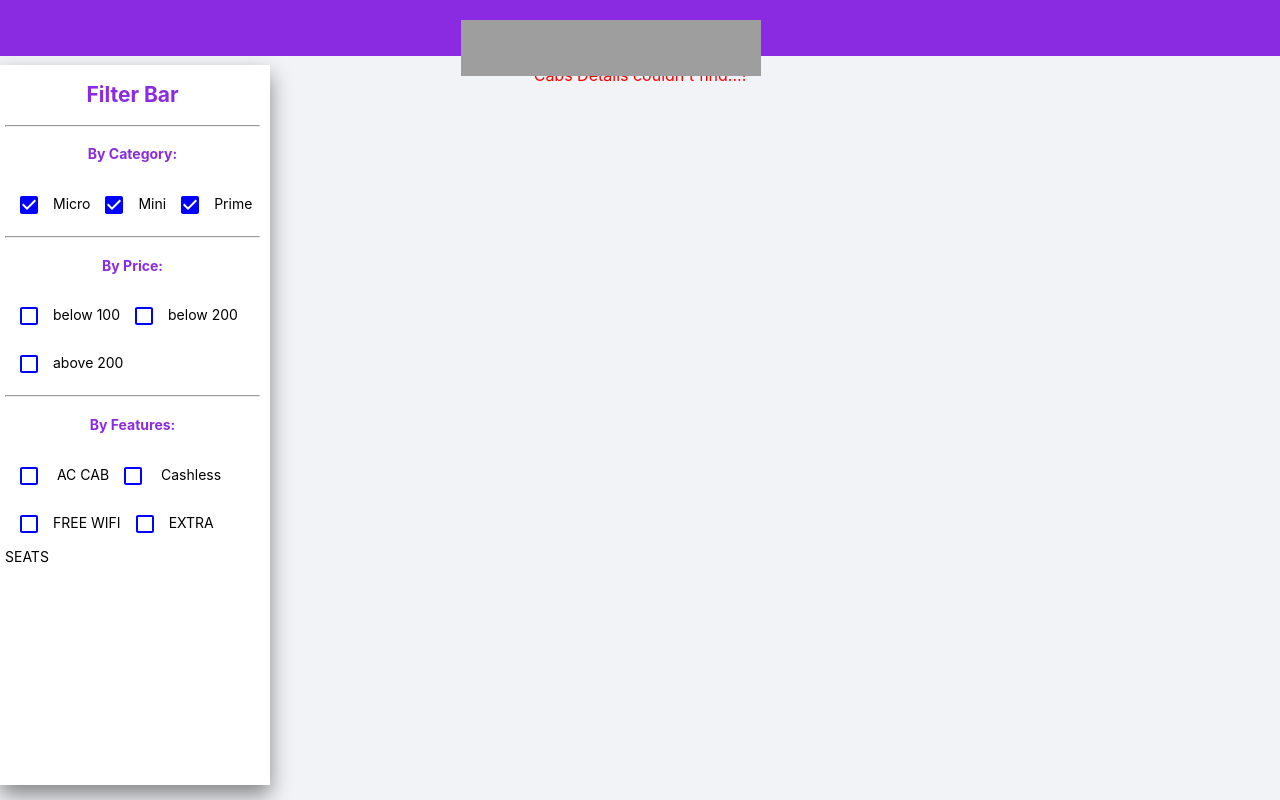
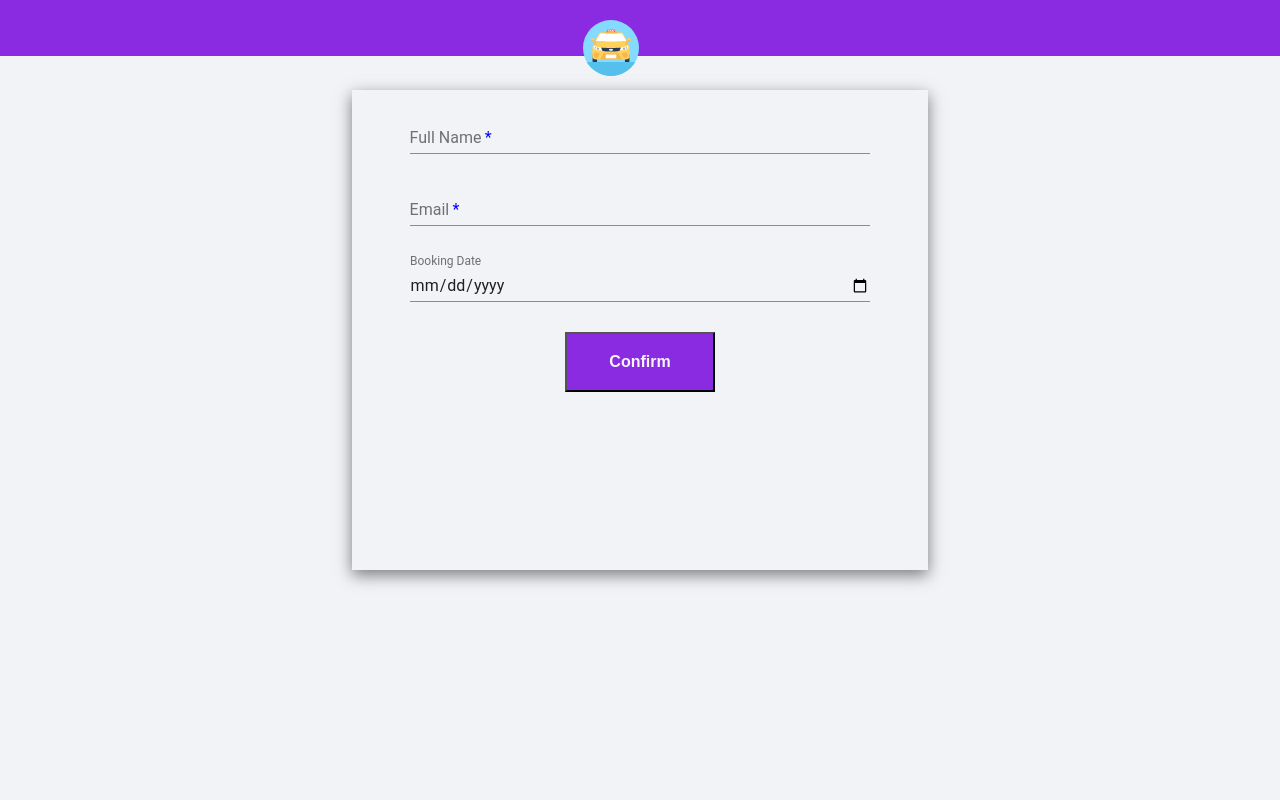
Before and after one commit to susanta96/ReactApp-cab, a React (Create React App) app in the folder client/: page /contact in a window 1280 px wide. Built offline with nearby package versions, Linux system fonts and the light colour scheme; no server answers; grey boxes are pictures that could not be loaded.

Commit message:
react router added and added contact page with query params

```diff
--- a/client/package.json
+++ b/client/package.json
@@ -9,6 +9,7 @@
     "prop-types": "^15.6.2",
     "react": "^16.7.0",
     "react-dom": "^16.7.0",
+    "react-router-dom": "^4.3.1",
     "react-scripts": "2.1.3"
   },
   "scripts": {
--- a/client/src/App.js
+++ b/client/src/App.js
@@ -1,16 +1,19 @@
 import React, { Component } from 'react';
 import Layout from './components/Layout/Layout';
+import { Route, Switch } from 'react-router-dom';
 import CabShowcase from './containers/CabShowcase/CabShowcase';
-
+import ContactPage from './containers/ContactPage/ContactPage';
 class App extends Component {
 
   render() {
     return (
       <div>
         <Layout>
-          <CabShowcase />
+          <Switch>
+            <Route path="/contact" component ={ContactPage} />
+            <Route path="/" component ={CabShowcase} />
+          </Switch>
         </Layout>
-
       </div>
     );
   }
--- a/client/src/components/CabDiv/Cabdiv.js
+++ b/client/src/components/CabDiv/Cabdiv.js
@@ -2,12 +2,13 @@ import React from 'react';
 import classes from './Cabdiv.module.css';
 import CabFeature from './CabFeatures/CabFeatures';
 import Button from '../UI/Buttons/Buttons';
-
+import { withRouter } from 'react-router-dom';
 
 const cabdiv  = (props) => {
 
 
-    // console.log(props.model);
+    // console.log(props);
+
 
 
     return(
@@ -28,7 +29,7 @@ const cabdiv  = (props) => {
                 </ul>
             </div>
             <div className={classes.btnStyle}>
-            <Button btnType="Confirm" cabid={props.cabinfo.cid}>BOOK NOW</Button>
+            <Button btnType="Confirm" clicked={props.bookingHandler}>BOOK NOW</Button>
             </div>
         </div>
     );
@@ -39,4 +40,4 @@ const cabdiv  = (props) => {
 };
 
 
-export default cabdiv;
+export default withRouter(cabdiv);
--- a/client/src/components/CabDiv/Cabdiv.module.css
+++ b/client/src/components/CabDiv/Cabdiv.module.css
@@ -45,7 +45,7 @@
 
   }
 
-  span{
+  span {
     color : blue;
   }
 
--- a/client/src/components/UI/Buttons/Buttons.js
+++ b/client/src/components/UI/Buttons/Buttons.js
@@ -4,7 +4,7 @@ import classes from './Buttons.module.css';
 const Name = ( props ) => (
     <button
         className={[classes.Button, classes[props.btnType]].join(' ')}
-        onClick={props.clicked} data={props.cabid}
+        onClick={props.clicked}
         >{props.children}</button>
 
 );
--- a/client/src/containers/CabShowcase/CabShowcase.js
+++ b/client/src/containers/CabShowcase/CabShowcase.js
@@ -1,20 +1,26 @@
 import React, { Component } from 'react';
 import Aux from '../../hoc/Auxx/Auxx';
 import Cabdiv from '../../components/CabDiv/Cabdiv';
+import classes from './CabShowcase.module.css';
 import FilterBar from '../FilterBar/FilterBar';
 import axios from 'axios';
+import Spinner from '../../components/UI/Spinner/Spinner';
 
 export default class CabShowcase extends Component {
   state = {
-      cabinfo: [],
-      error: false
+      cabinfo: null,
+      error: false,
+      loading: false
   };
 
   componentDidMount() {
+    // console.log(this.props);
+    this.setState({loading: true});
     axios.get('/cabs')
         .then(res => {
-            this.setState({cabinfo: res.data});
+            this.setState({cabinfo: res.data, loading: false});
             // console.log(res.data);
+
         })
         .catch(err => {
             this.setState({error: true});
@@ -22,14 +28,29 @@ export default class CabShowcase extends Component {
         });
   }
 
+  handleBook = (cid) => {
+    const queryParams =[];
+    queryParams.push('cab_id=' + cid);
+
+
+    this.props.history.push({
+      pathname: '/contact',
+      search: '?' + queryParams
+    });
+  }
+
 
 
   render() {
-
+    let  CabShow = <Spinner />;
+    if(this.state.cabinfo) {
+      CabShow = this.state.cabinfo.map(el => <Cabdiv key={el.cid} cabinfo={el} bookingHandler={() => this.handleBook(el.cid)}/>);
+    }
     return (
       <Aux>
         <FilterBar />
-        {this.state.error === false ? this.state.cabinfo.map(el => <Cabdiv key={el.cid} cabinfo={el} />) : <p style={{textAlign: 'center',color:'red'}}>Cabs Details couldn't find...!</p>}
+        {this.state.error === false ? CabShow : <p className={classes.Err}>Cabs Details couldn't find...!</p>}
+
       </Aux>
     );
   }
--- /dev/null
+++ b/client/src/containers/CabShowcase/CabShowcase.module.css
@@ -0,0 +1,6 @@
+.Err {
+    color: red;
+    margin: 70px 0 0 45vw;
+    font-size: 1.2rem;
+    font-weight: bolder;
+}
--- /dev/null
+++ b/client/src/containers/ContactPage/ContactPage.js
@@ -0,0 +1,117 @@
+import React, { Component } from 'react';
+import PropTypes from 'prop-types';
+import TextField from '@material-ui/core/TextField';
+import classes from './ContactPage.module.css';
+// import Aux from '../../hoc/Auxx/Auxx';
+import axios from 'axios';
+import Button from '../../components/UI/Buttons/Buttons';
+import Spinner from '../../components/UI/Spinner/Spinner';
+
+
+
+
+class Contactpage extends Component {
+  state = {
+    name: '',
+    email: '',
+    b_date: '',
+    cab_id: '',
+    loading : false
+  };
+
+  componentWillMount () {
+    const query = new URLSearchParams( this.props.location.search );
+    let cabno = 0;
+    for ( let param of query.entries() ) {
+      if(param[0] === 'cab_id'){
+        cabno = param[1];
+      }
+    }
+    this.setState( { cab_id: cabno } );
+}
+
+  handleChange = name => event => {
+    this.setState({
+      [name]: event.target.value,
+    });
+  };
+
+  ConfirmBookinghandler =(event) => {
+    event.preventDefault();
+    this.setState({loading: true});
+    // console.log(this.state.b_date);
+    // console.log(this.state.name);
+    // console.log(this.state.email);
+    // console.log(this.state.cab_id);
+    const bookingInfo = {
+      uname: this.state.name,
+      email: this.state.email,
+      b_date: this.state.b_date,
+      cab_id: this.state.cab_id
+    }
+    axios.post( '/booking', bookingInfo )
+    .then( response => {
+        this.setState( { loading: false } );
+        this.props.history.push( '/' );
+    } )
+    .catch( error => {
+        // this.setState( { loading: false } );
+    } );
+
+
+  }
+
+  render() {
+
+    let formShow = [
+      <form key={this.state.cab_id} onSubmit={this.ConfirmBookinghandler}>
+        <TextField
+          required
+          id="uname"
+          label="Full Name"
+          placeholder="Eg. Susanta Chakraborty"
+          onChange={this.handleChange('name')}
+          className={classes.textField}
+          margin="normal"
+        />
+        <TextField
+          required
+          id="email"
+          label="Email"
+          type="email"
+          placeholder="Eg. susanta96@icloud.com"
+          onChange={this.handleChange('email')}
+          className={classes.textField}
+          margin="normal"
+        /><br/><br/>
+        <TextField
+        id="date"
+        label="Booking Date"
+        type="date"
+        onChange={this.handleChange('b_date')}
+        className={classes.textField}
+        InputLabelProps={{
+          shrink: true,
+        }}/><br/><br />
+        <Button btnType="Confirm"> Confirm</Button>
+
+      </form>
+      ];
+
+    if(this.state.loading){
+      formShow = <Spinner/>;
+    }
+
+    return (
+      <div className={classes.Container}>
+        {formShow}
+      </div>
+    );
+  }
+}
+
+Contactpage.propTypes = {
+  classes: PropTypes.object,
+};
+
+export default Contactpage;
--- /dev/null
+++ b/client/src/containers/ContactPage/ContactPage.module.css
@@ -0,0 +1,29 @@
+.Container{
+    margin: 90px auto;
+    display: block;
+    text-align: center;
+    background-color: rgb(241, 243, 246);
+    box-sizing: border-box;
+    box-shadow: 0 5px 15px 0 rgba(0, 0, 0, 0.5);
+    width: 45vw;
+    height: 60vh;
+    border: none;
+
+}
+
+.textField {
+    width: 80%;
+
+}
+.button{
+    margin: 400px auto 10px auto;
+    width: auto;
+    height: 50px;
+    font-size: 1.2rem;
+    font-family: 'Roboto', inherit;
+    position: absolute;
+    font-style: initial;
+    background-color: blueviolet;
+    color: #fff;
+
+}
--- a/client/src/index.js
+++ b/client/src/index.js
@@ -1,5 +1,6 @@
 import React from 'react';
 import ReactDOM from 'react-dom';
+import { BrowserRouter } from 'react-router-dom';
 import axios from 'axios';
 import './index.css';
 import App from './App';
@@ -23,10 +24,14 @@ axios.interceptors.response.use(response => {
     return Promise.reject(error);
 });
 
+const app = (
+    <BrowserRouter>
+        <App />
+    </BrowserRouter>
+);
 
 
-
-ReactDOM.render(<App />, document.getElementById('root'));
+ReactDOM.render(app , document.getElementById('root'));
 
 // If you want your app to work offline and load faster, you can change
 // unregister() to register() below. Note this comes with some pitfalls.
```
